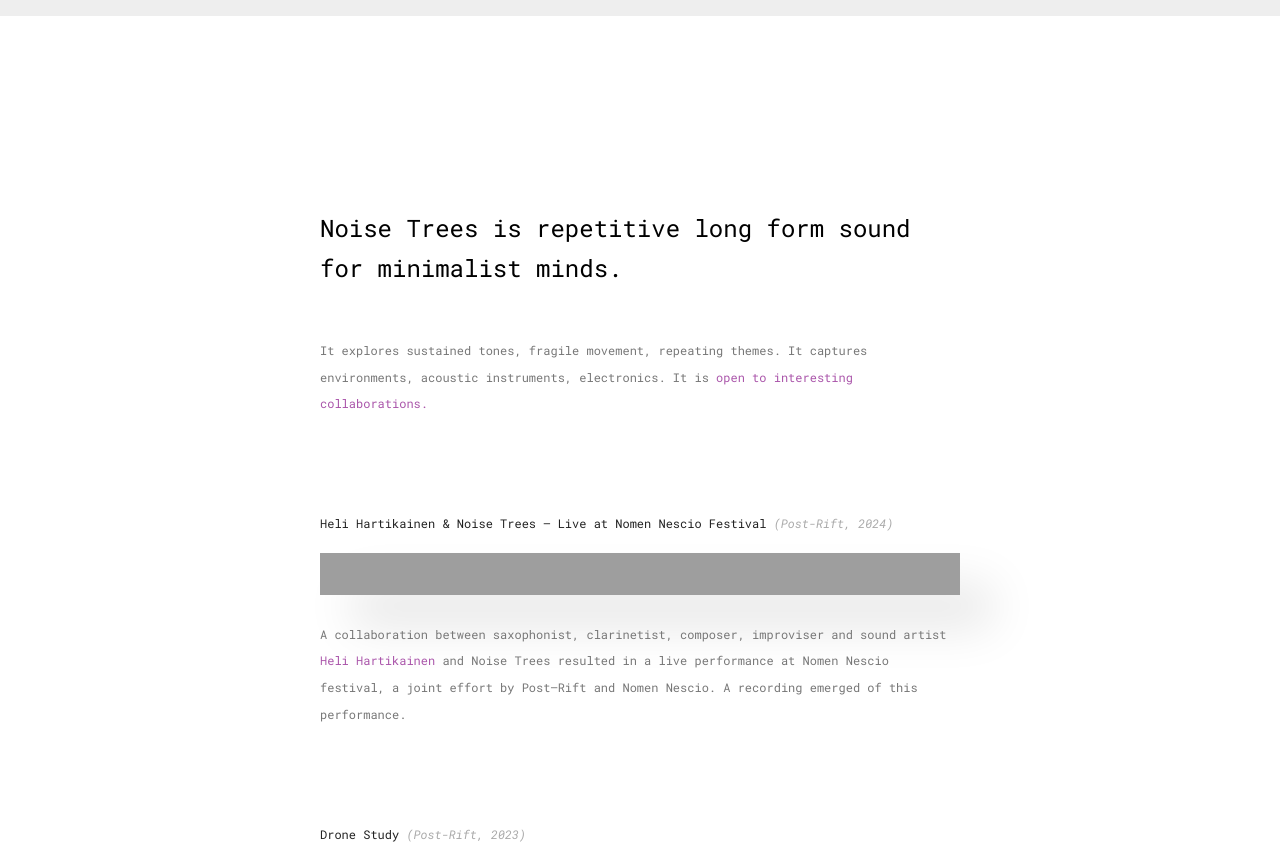
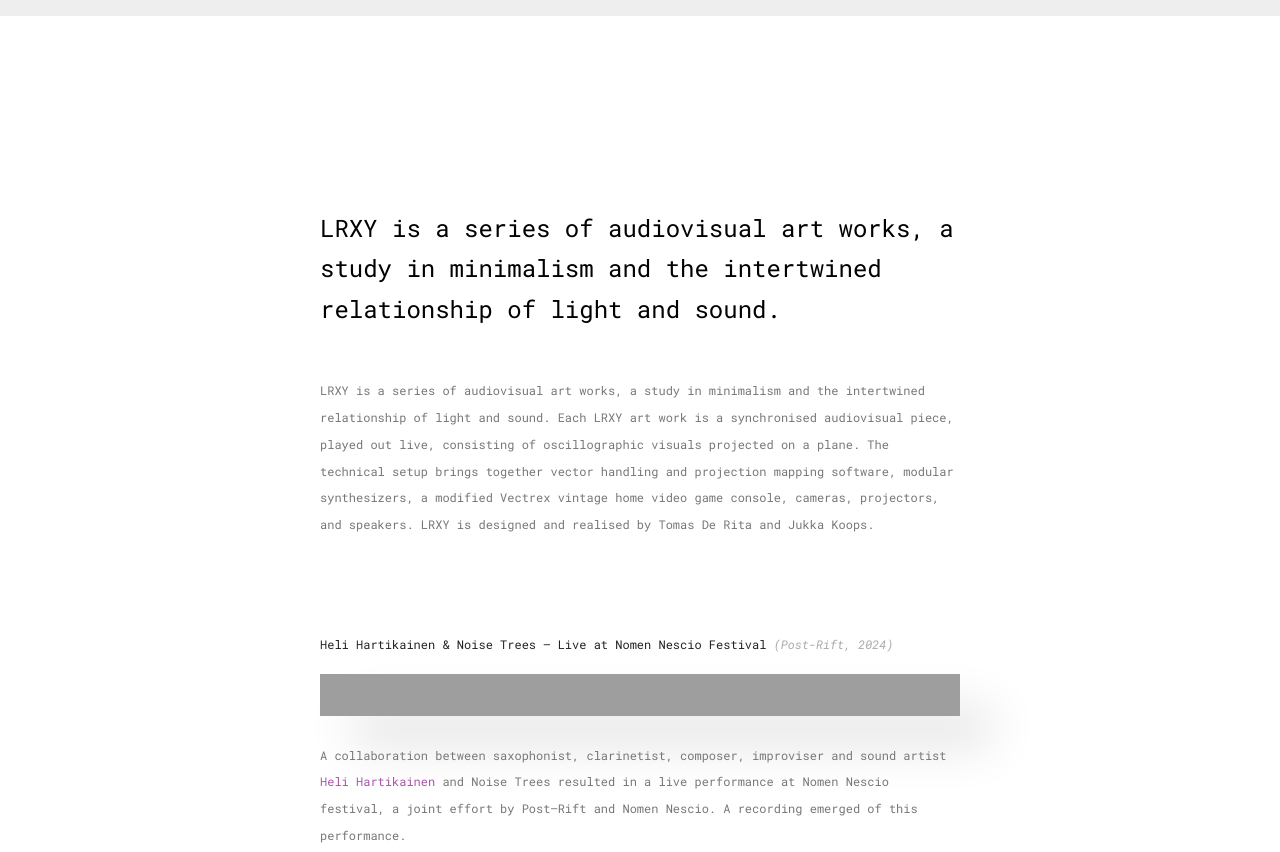
Before and after one commit to lrxywebsite/lrxy.art, a plain HTML site: page index.html in a window 1280 px wide. Shown: the top 852 px of the page. Drawn offline with nearby package versions, Linux system fonts and the light colour scheme; grey boxes are pictures that could not be loaded.

Commit message:
Update index.html

```diff
--- a/index.html
+++ b/index.html
@@ -42,22 +42,11 @@
 <body>
 
   <header>
-    <h1>Noise Trees is repetitive long form sound for minimalist minds.</h1>
-    <p>It explores sustained tones, fragile movement, repeating themes. It captures environments, acoustic instruments, electronics. It is <a href="#contact">open to interesting collaborations.</a></p>
-    <!--
-    <nav>
-      <ul>
-        <li><a href="#sound">Sound</a></li>
-        <li><a href="#test">Audiovisual</a></li>
-        <li><a href="">About</a></li>
-      </ul>
-    </nav>
-    -->
+    <h1>LRXY is a series of audiovisual art works, a study in minimalism and the intertwined relationship of light and sound.</h1>
+    <p>LRXY is a series of audiovisual art works, a study in minimalism and the intertwined relationship of light and sound. Each LRXY art work is a synchronised audiovisual piece, played out live, consisting of oscillographic visuals projected on a plane. The technical setup brings together vector handling and projection mapping software, modular synthesizers, a modified Vectrex vintage home video game console, cameras, projectors, and speakers. LRXY is designed and realised by Tomas De Rita and Jukka Koops.</p>
   </header>
 
   <section>
-    <!--<a id="sound"></a>
-    <h2>Sound</h2>-->
     <article>
       <h3>Heli Hartikainen & Noise Trees — Live at Nomen Nescio Festival <span>(Post-Rift, 2024)</span></h3>
       <iframe style="border: 0; width: 100%; height: 42px;" src="https://bandcamp.com/EmbeddedPlayer/album=1262201035/size=small/bgcol=ffffff/linkcol=a5a/transparent=true/" seamless><a href="https://noisetrees.bandcamp.com/album/live-at-nomen-nescio-festival">Live at Nomen Nescio Festival by Heli Hartikainen & Noise Trees</a></iframe>
@@ -68,11 +57,6 @@
       <iframe style="border: 0; width: 100%; height: 42px;" src="https://bandcamp.com/EmbeddedPlayer/album=2181542255/size=small/bgcol=ffffff/linkcol=a5a/transparent=true/" seamless><a href="https://noisetrees.bandcamp.com/album/drone-study">Drone Study by Noise Trees</a></iframe>
       <p>Drone Study is a collection of 31 studies in drone and sustained tones. It's unnecessarily long for an album, but just right for a study in long-form sound.</p>
     </article>
-    <!--<article>
-      <h3>The mystery of spring <span>(Miemo Penttinen & Noise Trees, 2022)</span></h3>
-      <iframe src="https://player.vimeo.com/video/759527198?badge=0&amp;autopause=0&amp;player_id=0&amp;app_id=58479" width="100%" height="100%" frameborder="0" allow="autoplay; fullscreen; picture-in-picture; clipboard-write" title="the mystery of spring"></iframe>
-      <p>The mystery of spring is a short audiovisual exploration on the wonder of the rebirth of nature every spring. Infrared black and white cinematography meets the ambient textures of the soundscape. Visuals and editing by <a href="https://miemo.net/spring">Miemo Penttinen</a>, sound by Noise Trees. The film received a honorable mention at the Bordeaux Shorts Biennale.</p>
-    </article>-->
     <article>
       <h3>Live at Maja Ambient Three <span>(Post-Rift, 2022)</span></h3>
       <iframe style="border: 0; width: 100%; height: 42px;" src="https://bandcamp.com/EmbeddedPlayer/album=1717855935/size=small/bgcol=ffffff/linkcol=a5a/transparent=true/" seamless><a href="https://noisetrees.bandcamp.com/album/live-at-maja-ambient-three">Live at Maja Ambient Three by Noise Trees</a></iframe>
```
